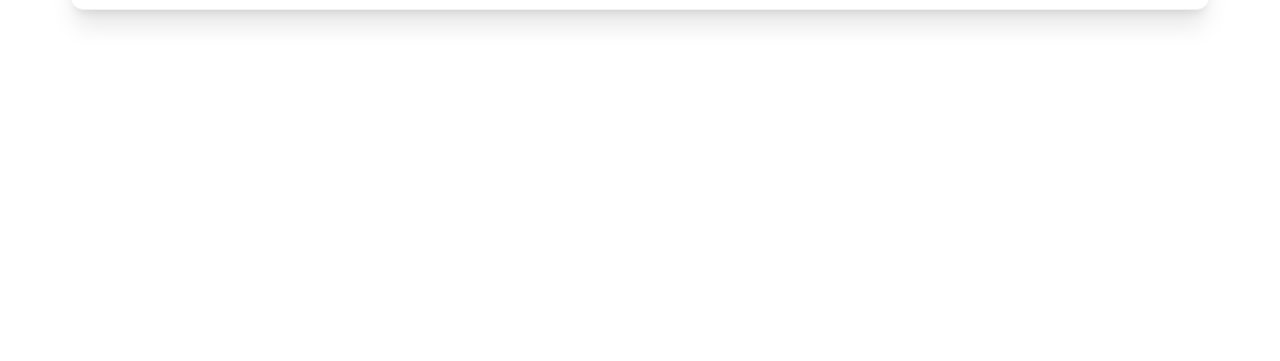
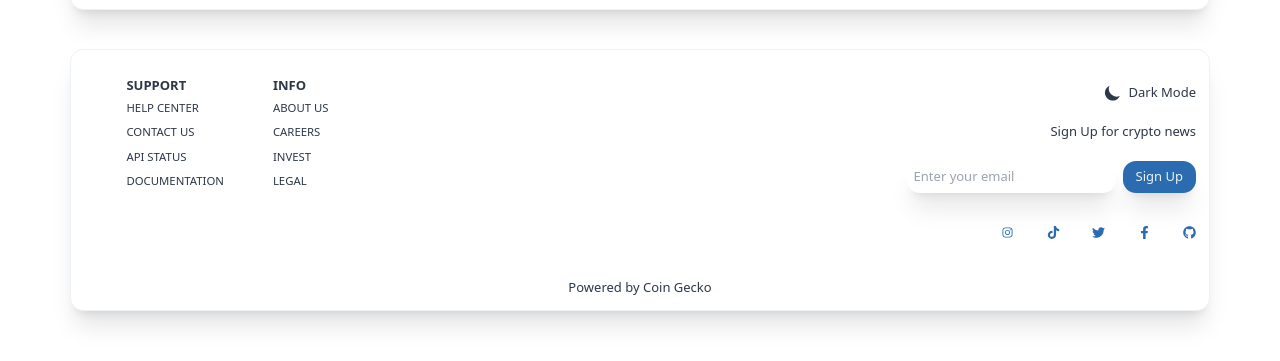
Before and after one commit to r-bytes/cryptofolio-project, a React (Create React App) app: page / in a window 1280 px wide. Shown: the part 272-633 px from the top of the page. Built offline with nearby package versions, Linux system fonts and the light colour scheme; no server answers.

Commit message:
refactering and added Footer

```diff
--- a/src/App.js
+++ b/src/App.js
@@ -1,6 +1,6 @@
 import React, { useState, useEffect } from "react";
 import { Route, Routes } from "react-router-dom";
-import { Navbar } from "./components/";
+import { Footer, Navbar } from "./components/";
 import { CoinPage, Home, SignIn, SignUp } from "./pages/";
 import axios from "axios";
 
@@ -27,6 +27,7 @@ function App() {
                     <Route path=":coinId" />
                 </Route>
             </Routes>
+            <Footer />
         </div>
     );
 }
--- a/src/components/CoinHeader.jsx
+++ /dev/null
@@ -1,23 +0,0 @@
-import React from 'react'
-import { useWindowSize } from "../hooks"
-
-const CoinHeader = () => {
-    const {width} = useWindowSize()
-
-    return (
-        <tr className="border-b">
-            <th> </th>
-            <th className="px-4"> # </th>
-            <th className="text-left"> Coin </th>
-            <th> </th>
-            <th className="sm:w-32"> {width <= 650 ? "Price" : "Price (usd)"} </th>
-            <th className="hidden sm:table-cell"> Price (btc) </th>
-            <th> 24h </th>
-            <th className="hidden md:table-cell"> 24h Volume </th>
-            <th className="hidden sm:table-cell"> Market </th>
-            <th> {width <= 650 ? "7d" : "Last 7 Days"} </th>
-        </tr>
-    )
-}
-
-export default CoinHeader
--- a/src/components/CoinSearch.jsx
+++ b/src/components/CoinSearch.jsx
@@ -1,9 +1,10 @@
 import React, { useState } from 'react'
-import CoinHeader from "./CoinHeader";
 import CoinItem from "./CoinItem"
+import { useWindowSize } from "../hooks"
 
 const CoinSearch = ({coins, btc}) => {
     const [searchValue, setSearchValue] = useState("");
+    const {width} = useWindowSize()
 
     return (
         <div className="rounded-div my-4">
@@ -21,7 +22,18 @@ const CoinSearch = ({coins, btc}) => {
 
             <table className="w-full border-collapse text-center">
                 <thead>
-                    <CoinHeader />
+                    <tr className="border-b">
+                        <th> </th>
+                        <th className="px-4"> # </th>
+                        <th className="text-left"> Coin </th>
+                        <th> </th>
+                        <th className="sm:w-32"> {width <= 650 ? "Price" : "Price (usd)"} </th>
+                        <th className="hidden sm:table-cell"> Price (btc) </th>
+                        <th> 24h </th>
+                        <th className="hidden md:table-cell"> 24h Volume </th>
+                        <th className="hidden sm:table-cell"> Market </th>
+                        <th> {width <= 650 ? "7d" : "Last 7 Days"} </th>
+                    </tr>
                 </thead>
                 <tbody>
                     {/* eslint-disable-next-line array-callback-return */}
--- /dev/null
+++ b/src/components/Footer.jsx
@@ -0,0 +1,67 @@
+import React from 'react'
+import { AiOutlineInstagram } from "react-icons/ai"
+import { FaFacebookF, FaGithub, FaTiktok, FaTwitter } from "react-icons/fa"
+// import { useThemeContext } from "../context/ThemeContext"
+import Theme from "./Theme"
+
+const Footer = () => {
+    const titleClass = "font-bold"
+    const textClass = "text-sm py-2 leading-none"
+
+    return (
+        <div className="rounded-div mt-8 pt-8 text-primary">
+            <div className="grid md:grid-cols-2">
+                <div className="flex justify-evenly w-full md:max-w-[300px] uppercase">
+                    {/* Support */}
+                    <div>
+                        <h2 className={titleClass}> Support </h2>
+                        <ul>
+                            <li className={textClass}> Help Center </li>
+                            <li className={textClass}> Contact Us </li>
+                            <li className={textClass}> Api Status </li>
+                            <li className={textClass}> Documentation </li>
+                        </ul>
+                    </div>
+                    {/* Info */}
+                    <div>
+                        <h2 className={titleClass}> Info </h2>
+                        <ul>
+                            <li className={textClass}> About Us </li>
+                            <li className={textClass}> Careers </li>
+                            <li className={textClass}> Invest </li>
+                            <li className={textClass}> Legal </li>
+                        </ul>
+                    </div>
+                </div>
+                {/* Right */}
+                <div className="text-right">
+                    <div className="w-full flex justify-end">
+                        <div className="w-full md:w-[300px] py-4 relative">
+                            <div className="flex justify-center md:justify-end py-4 md:py-0 md:pb-4 mt-[-1rem]">
+                                {/* Theme toggle */}
+                                <Theme />
+                            </div>
+                            <p className="text-center md:text-right md:mr-2"> Sign Up for crypto news </p>
+                            <div className="py-4">
+                                <form>
+                                    <input className="bg-primary border-input p-2 mr-2 w-full shadow-xl rounded-2xl md:w-auto" type="email" name="email" placeholder="Enter your email" />
+                                    <button className="bg-button text-btnText px-4 p-2 w-full rounded-2xl shadow-xl hover:shadow-2xl hover:bg-buttonHover md:w-auto my-2 md:mr-2"> Sign Up </button>
+                                </form>
+                            </div>
+                            <div className="flex py-4 justify-center text-accent gap-10 md:justify-end md:mr-2">
+                                <AiOutlineInstagram />
+                                <FaTiktok />
+                                <FaTwitter />
+                                <FaFacebookF />
+                                <FaGithub />
+                            </div>
+                        </div>
+                    </div>
+                </div>
+            </div>
+            <p className="py-4 text-center"> Powered by Coin Gecko </p>
+        </div>
+    )
+}
+
+export default Footer
--- a/src/components/Navbar.jsx
+++ b/src/components/Navbar.jsx
@@ -11,14 +11,14 @@ const Navbar = () => {
     return (
         <div className="rounded-div flex items-center justify-between h-20 font-bold">
             <Link to={"/"}>
-                <h1 className="text-2xl"> Cryptobase </h1>
+                <h1 className="text-2xl hover:text-accent"> Cryptobase </h1>
             </Link>
             <div className={hideMobile}>
                 <Theme />
             </div>
             <div className={hideMobile}>
                 <Link to={"/signin"} className="p-4 hover:text-accent"> Sign In </Link>
-                <Link to={"/signup"} className="bg-button text-btnText px-5 py-2 ml-2 rounded-2xl shadow-lg hover:shadow-2xl"> Sign Up </Link>
+                <Link to={"/signup"} className="bg-button text-btnText px-5 py-2 ml-2 rounded-2xl shadow-lg hover:shadow-2xl hover:bg-buttonHover"> Sign Up </Link>
             </div>
             {/* Desktop Menu Icon */}
             <div className="block md:hidden cursor-pointer z-10"
--- a/src/components/Theme.jsx
+++ b/src/components/Theme.jsx
@@ -6,7 +6,7 @@ const Theme = () => {
     const {theme, toggleTheme, buttonClass, iconClass} = useThemeContext()
 
     return (
-        <div className="p-2">
+        <div className="p-2 hover:text-accent">
             {theme === "dark" ? (
                 <div className={buttonClass} onClick={toggleTheme}>
                     <HiSun className={iconClass} /> Light Mode
--- a/src/components/index.js
+++ b/src/components/index.js
@@ -2,5 +2,5 @@ export { default as CoinSearch } from "./CoinSearch"
 export { default as Navbar } from "./Navbar"
 export { default as Theme } from "./Theme"
 export { default as CoinItem } from "./CoinItem"
-export { default as CoinHeader } from "./CoinHeader"
 export { default as Trending } from "./Trending"
+export { default as Footer } from "./Footer"
--- a/src/index.css
+++ b/src/index.css
@@ -19,6 +19,7 @@
     --color-text-accent: #81e6d9;
     --color-bg-input: #4a5361;
     --color-bg-button: #81e6d9;
+    --color-bg-button-secondary: #56e1ce;
 }
 
 .light {
--- a/tailwind.config.js
+++ b/tailwind.config.js
@@ -10,6 +10,7 @@ module.exports = {
             primary: "var(--color-bg-primary)",
             secondary: "var(--color-bg-secondary)",
             button: "var(--color-bg-button)",
+            buttonHover: "var(--color-bg-button-secondary)",
         },
         textColor: {
             accent: "var(--color-text-accent)",
```
